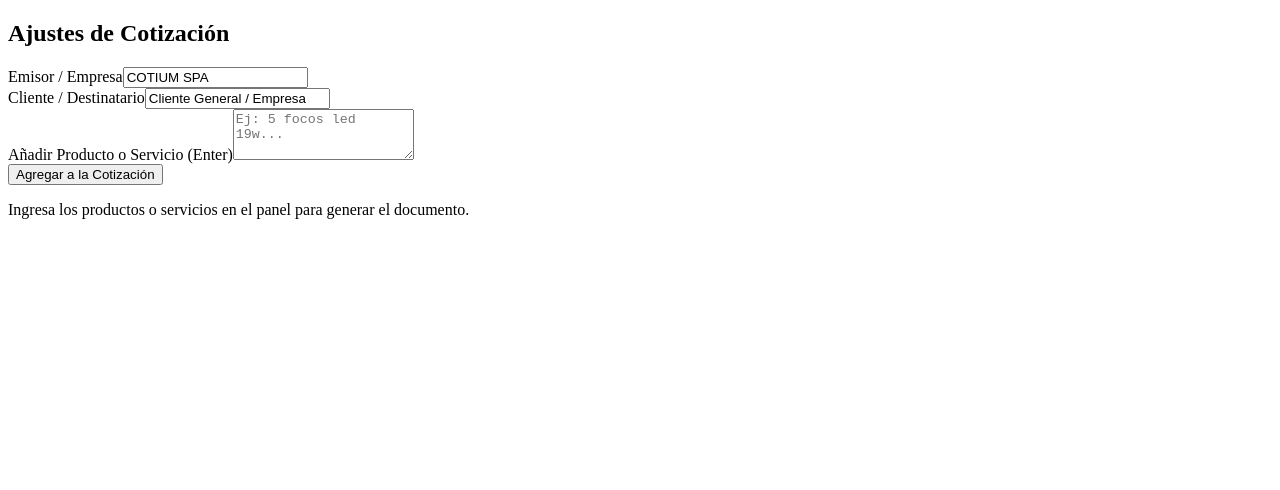
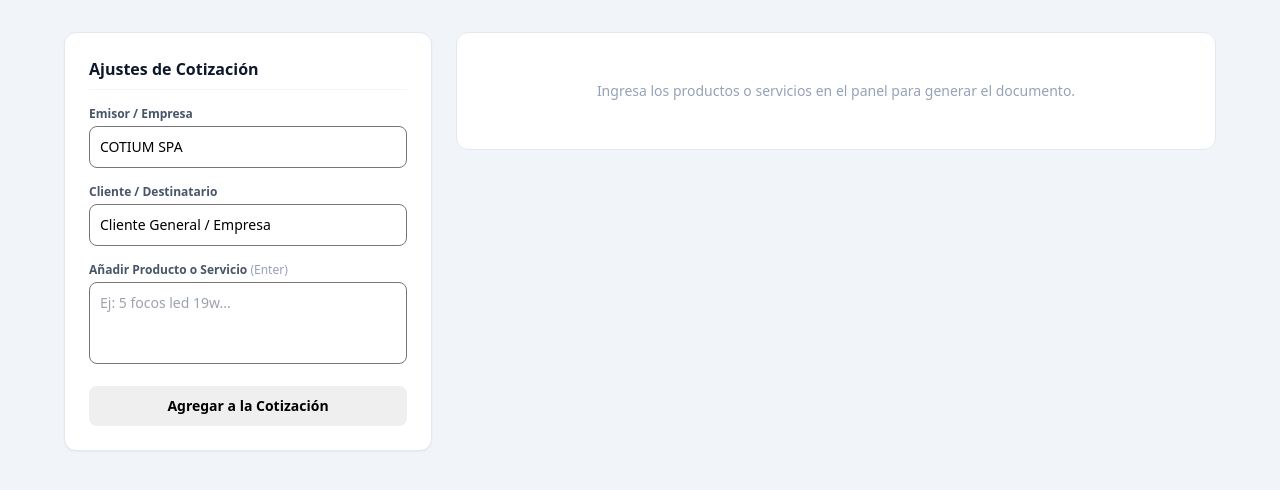
Before and after one commit to eduardoaravena2108-sys/cotizador-ia, a Next.js app: page / in a window 1280 px wide. Shown: the top 490 px of the page. Built offline with nearby package versions, Linux system fonts and the light colour scheme.

Commit message:
fix: load tailwind via RootLayout

```diff
--- a/app/layout.tsx
+++ b/app/layout.tsx
@@ -1,18 +1,23 @@
-import type { Metadata } from "next";
+import Script from 'next/script';
 
-export const metadata: Metadata = {
-  title: "Cotizador IA",
-  description: "Generador de cotizaciones con Inteligencia Artificial",
+export const metadata = {
+  title: 'Cotizador IA - Cotium',
+  description: 'Generador oficial de cotizaciones',
 };
 
 export default function RootLayout({
   children,
-}: Readonly<{
+}: {
   children: React.ReactNode;
-}>) {
+}) {
   return (
     <html lang="es">
-      <body>{children}</body>
+      <head>
+        <Script src="https://cdn.tailwindcss.com" strategy="beforeInteractive" />
+      </head>
+      <body className="bg-slate-100 text-slate-800 antialiased font-sans">
+        {children}
+      </body>
     </html>
   );
 }
--- a/app/page.tsx
+++ b/app/page.tsx
@@ -65,11 +65,7 @@ export default function Home() {
   };
 
   return (
-    <>
-      {/* Carga directa de Tailwind CSS para garantizar estilos siempre */}
-      <script src="https://cdn.tailwindcss.com"></script>
-
-      <main className="min-h-screen bg-slate-100 text-slate-800 p-4 md:p-8 font-sans">
+    <main className="min-h-screen p-4 md:p-8">
       <style jsx global>{`
         @media print {
           body { background: white !important; }
@@ -86,7 +82,7 @@ export default function Home() {
 
       <div className="max-w-6xl mx-auto grid grid-cols-1 md:grid-cols-12 gap-6">
 
-          {/* Panel Izquierdo: Controles */}
+        {/* Panel Izquierdo */}
         <div className="no-print md:col-span-4 bg-white p-6 rounded-xl border border-slate-200 shadow-sm h-fit">
           <h2 className="text-base font-bold text-slate-900 mb-4 pb-2 border-b border-slate-100">
             Ajustes de Cotización
@@ -152,7 +148,7 @@ export default function Home() {
           </div>
         </div>
 
-          {/* Panel Derecho: Documento en Hoja Blanca */}
+        {/* Panel Derecho */}
         <div className="md:col-span-8">
           {quote ? (
             <div className="print-area bg-white p-8 md:p-12 rounded-xl border border-slate-200 shadow-sm text-slate-900">
@@ -240,6 +236,5 @@ export default function Home() {
 
       </div>
     </main>
-    </>
   );
 }
```
Lines whose indentation alone changed are shown as unchanged.
